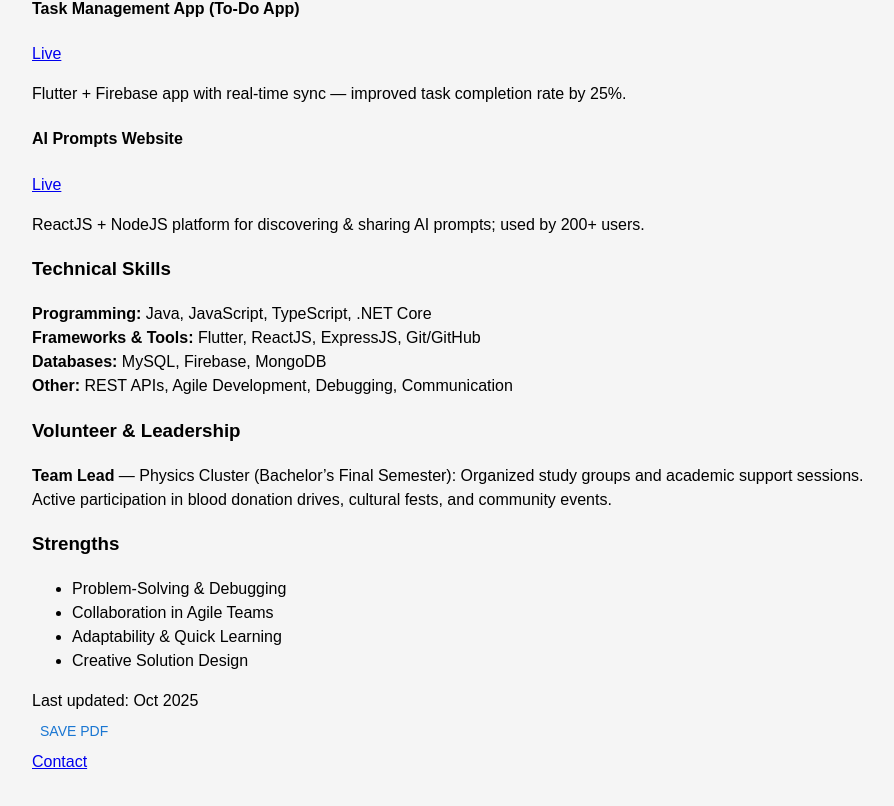
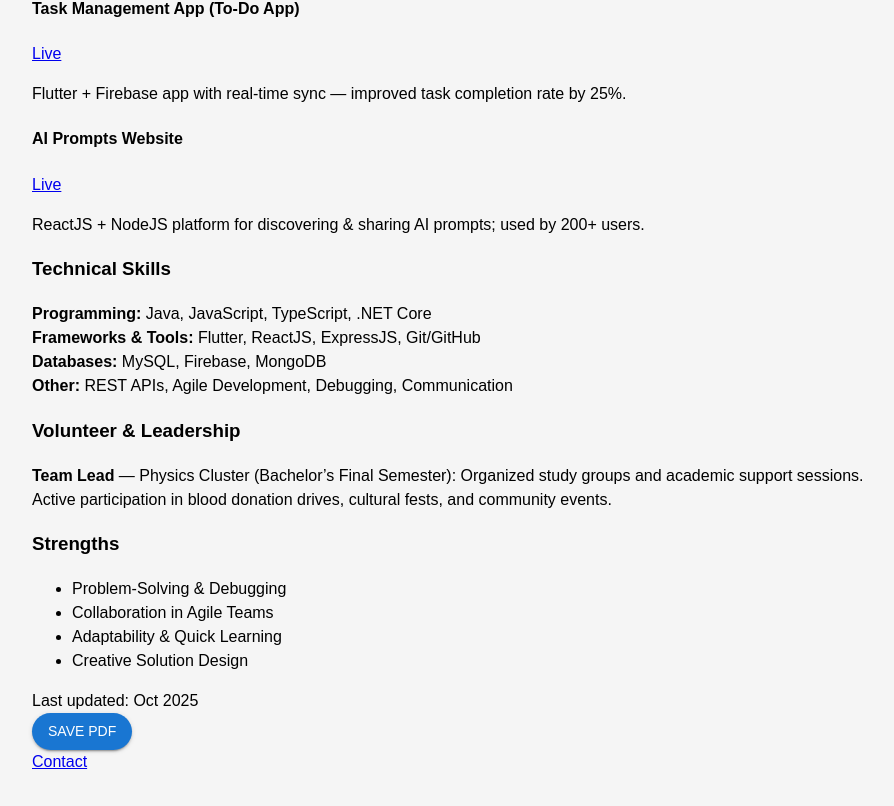
Before and after one commit to lalithganeshchalla/My-Portfolio, a React (Create React App) app: page /resume in a window 1280 px wide. Shown: the part 1185-1991 px from the top of the page, without its empty margins (0-894 px from the left). Built offline with nearby package versions, Linux system fonts and the light colour scheme; the HTML template or start-up script is replaced by a standard one.

Commit message:
updated resume

```diff
--- a/src/portfolio/Resume.jsx
+++ b/src/portfolio/Resume.jsx
@@ -314,6 +314,8 @@ const Resume = () => {
             <div className="text-xs text-gray-600">Last updated: Oct 2025</div>
             <div className="flex gap-2">
               <Button
+              variant='contained'
+              sx={{borderRadius:'20px'}}
                 // onClick={() => window.print()}
                 href='/resume1.pdf'
                 download
```
